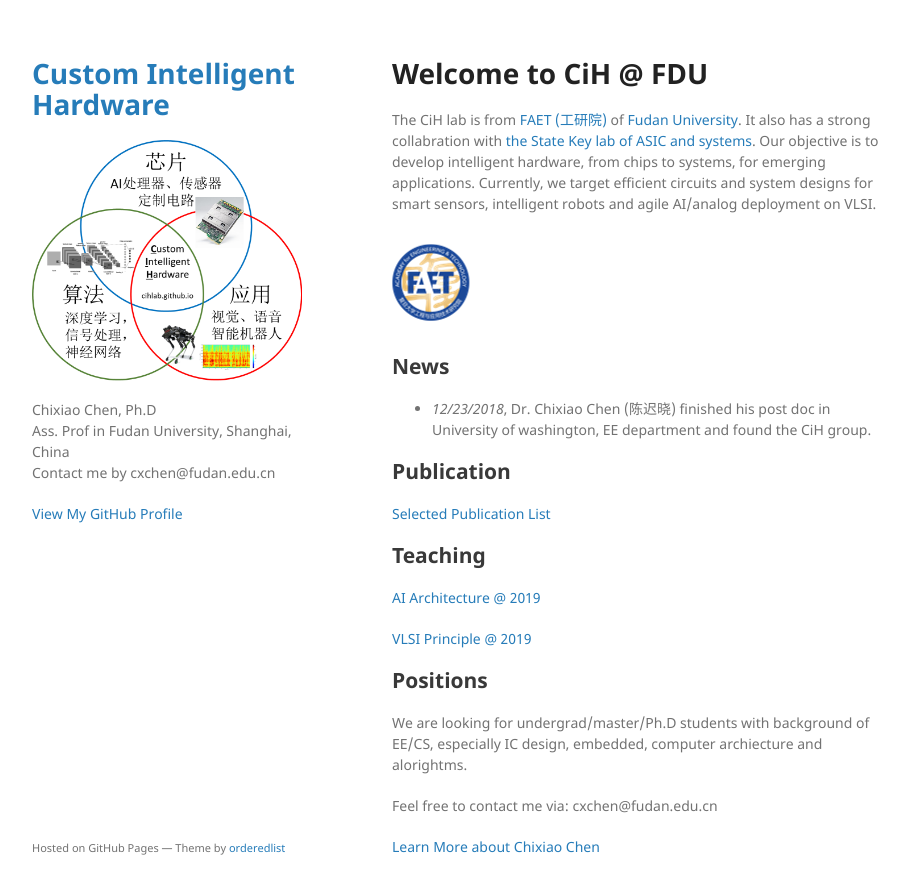
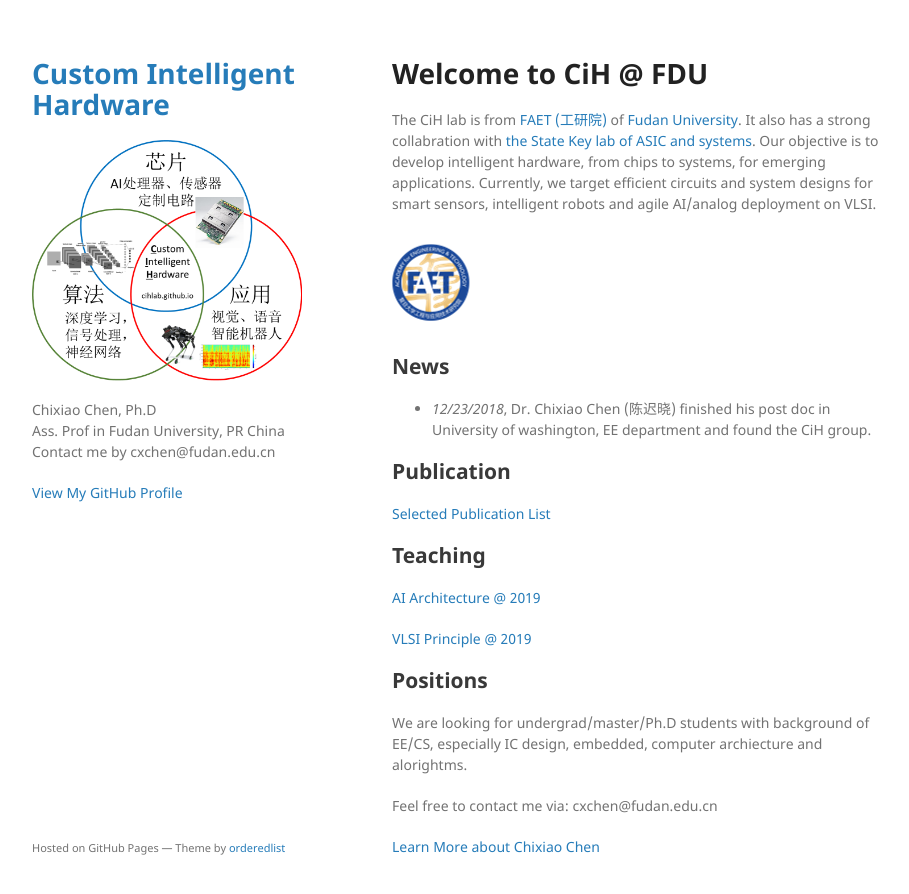
Before and after one commit to cihlab/cihlab.github.io, a Jekyll site: the page built from index.md, in a window 1280 px wide and 927 px high. Shown: the top 894 px of the window, without its empty margins (178-1087 px from the left). Built offline with Jekyll 4.4.1, drawn with Linux system fonts in a browser that asks for light colours; our own code applies the rules of GitHub Pages for plain Markdown files.

Commit message:
Update _config.yml

```diff
--- a/_config.yml
+++ b/_config.yml
@@ -1,6 +1,6 @@
 title: Custom Intelligent Hardware
 logo: /assets/img/cihlog.png
-description: Chixiao Chen, Ph.D <br />Ass. Prof in Fudan University, Shanghai, China <br />Contact me by cxchen@fudan.edu.cn
+description: Chixiao Chen, Ph.D <br />Ass. Prof in Fudan University, PR China <br />Contact me by cxchen@fudan.edu.cn
 show_downloads: false
 google_analytics:
 theme: jekyll-theme-minimal
```
